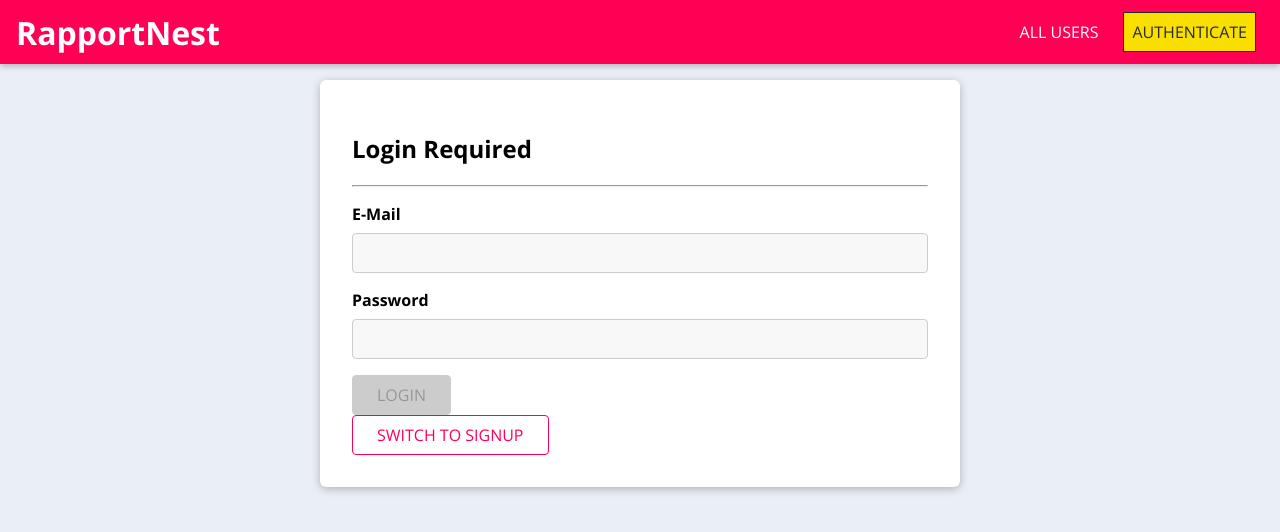
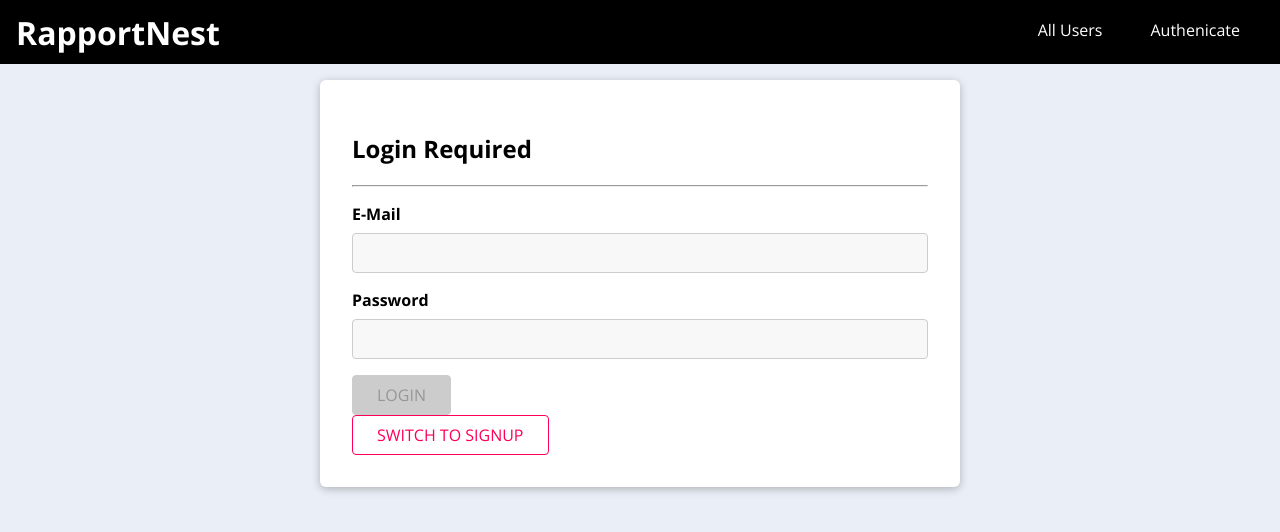
Before and after one commit to sarathk73/RapportNest, a React (Create React App) app in the folder frontend/: page /auth in a window 1280 px wide. Shown: the top 532 px of the page. Built offline with nearby package versions, Linux system fonts and the light colour scheme.

Commit message:
feat: Enhance UI with side drawer, navigation bar, and button styling

```diff
--- a/frontend/src/shared/components/Navigation/MainHeader.css
+++ b/frontend/src/shared/components/Navigation/MainHeader.css
@@ -6,8 +6,7 @@
   position: fixed;
   top: 0;
   left: 0;
-    background: #ff0055;
-    box-shadow: 0 2px 6px rgba(0, 0, 0, 0.26);
+  background: #000;
   padding: 0 1rem;
   z-index: 5;
 }
--- a/frontend/src/shared/components/Navigation/MainNavigation.css
+++ b/frontend/src/shared/components/Navigation/MainNavigation.css
@@ -1,24 +1,65 @@
-.main-navigation__menu-btn {
-    width: 3rem;
-    height: 3rem;
-    background: transparent;
-    border: none;
-    display: flex;
-    flex-direction: column;
-    justify-content: space-around;
-    margin-right: 2rem;
-    cursor: pointer;
+.menu-btn__checkbox {
+  display: none;
 }
 
-  .main-navigation__menu-btn span {
-    display: block;
-    width: 3rem;
-    height: 2.5px;
-    background: white;
+.menu-btn {
+  position: absolute;
+  z-index: 2;
+  right: 20px;
+  top: 20px;
+  height: 50px;
+  width: 50px;
+  text-align: center;
+  line-height: 50px;
+  border-radius: 50%;
+  cursor: pointer;
+  transition: all 0.3s ease-in-out;
+}
+
+.menu-btn span,
+.menu-btn:before,
+.menu-btn:after {
+  content: "";
+  position: absolute;
+  top: calc(50% - 1px);
+  left: 30%;
+  width: 40%;
+  border-bottom: 2px solid #fff;
+  transition: transform 0.6s cubic-bezier(0.215, 0.61, 0.355, 1);
+}
+
+.menu-btn:before {
+  transform: translateY(-8px);
+}
+
+.menu-btn:after {
+  transform: translateY(8px);
+}
+
+#active:checked + .menu-btn span {
+  transform: scaleX(0);
+}
+
+#active:checked + .menu-btn:before {
+  transform: rotate(45deg);
+}
+
+#active:checked + .menu-btn:after {
+  transform: rotate(-45deg);
+}
+
+.close {
+  z-index: 1;
+  width: 100%;
+  height: 100%;
+  pointer-events: none;
+  transition: background 0.6s;
 }
 
 .main-navigation__title {
   color: white;
+  margin: 0 auto;
+  text-align: center;
 }
 
 .main-navigation__title a {
@@ -35,11 +76,16 @@
 }
 
 @media (min-width: 768px) {
-    .main-navigation__menu-btn {
+  .menu-btn {
     display: none;
   }
 
   .main-navigation__header-nav {
-      display: block;
+    display: flex;
+  }
+
+  .main-navigation__title {
+    margin-left: 0;
+    text-align: left;
   }
 }
--- a/frontend/src/shared/components/Navigation/MainNavigation.js
+++ b/frontend/src/shared/components/Navigation/MainNavigation.js
@@ -10,31 +10,26 @@ import './MainNavigation.css';
 const MainNavigation = props => {
   const [drawerIsOpen, setDrawerIsOpen] = useState(false);
 
-  const openDrawerHandler = () => {
-    setDrawerIsOpen(true);
-  };
-
   const closeDrawerHandler = () => {
     setDrawerIsOpen(false);
   };
-
 
   return (
     <React.Fragment>
       {drawerIsOpen && <Backdrop onClick={closeDrawerHandler} />}
       <SideDrawer show={drawerIsOpen} onClick={closeDrawerHandler}>
-        <nav className="main-navigation__drawer-nav">
-          <NavLinks />
-        </nav>
+        <NavLinks />
       </SideDrawer>
 
-
       <MainHeader>
-        <button className="main-navigation__menu-btn" onClick={openDrawerHandler}>
-          <span />
-          <span />
-          <span />
-        </button>
+        <input
+          type="checkbox"
+          id="active"
+          className="menu-btn__checkbox"
+          checked={drawerIsOpen}
+          onChange={() => setDrawerIsOpen(!drawerIsOpen)}
+        />
+        <label htmlFor="active" className="menu-btn"><span /></label>
         <h1 className="main-navigation__title">
           <Link to="/">RapportNest</Link>
         </h1>
--- a/frontend/src/shared/components/Navigation/NavLinks.css
+++ b/frontend/src/shared/components/Navigation/NavLinks.css
@@ -14,38 +14,48 @@
   margin: 1rem;
 }
 
-  .nav-links a {
-    border: 1px solid transparent;
-    color: #292929;
+.nav-links a,
+.nav-links button {
   text-decoration: none;
-    padding: 0.5rem;
+  font-size: 1.5rem;
+  color: white;
+  padding: 0.5rem 1rem;
+  border-radius: 50px;
+  transition: background-color 0.3s, color 0.3s;
+  position: relative;
+  overflow: hidden;
+  display: inline-block;
+}
+
+.nav-links a:after,
+.nav-links button:after {
+  content: "";
+  position: absolute;
+  top: 0;
+  left: 0;
+  width: 100%;
+  height: 100%;
+  background: white;
+  z-index: -1;
+  border-radius: 50px;
+  transform: scaleY(0);
+  transition: transform 0.3s;
+}
+
+.nav-links a:hover:after,
+.nav-links button:hover:after {
+  transform: scaleY(1);
 }
 
 .nav-links a:hover,
-  .nav-links a:active,
-  .nav-links a.active {
-    background: #f8df00;
-    border-color: #292929;
-    color: #292929;
+.nav-links button:hover {
+  color: black;
 }
 
 .nav-links button {
+  background-color: transparent;
+  border: none;
   cursor: pointer;
-    border: 1px solid #292929;
-    color: #292929;
-    background: transparent;
-    padding: 0.5rem;
-    font: inherit;
-  }
-
-  .nav-links button:focus {
-    outline: none;
-  }
-
-  .nav-links button:hover,
-  .nav-links button:active {
-    background: #292929;
-    color: white;
 }
 
 @media (min-width: 768px) {
@@ -57,20 +67,9 @@
     margin: 0 0.5rem;
   }
 
-    .nav-links a {
+  .nav-links a,
+  .nav-links button {
     color: white;
-      text-decoration: none;
-    }
-
-    .nav-links button {
-      border: 1px solid white;
-      color: white;
-      background: transparent;
-    }
-
-    .nav-links button:hover,
-    .nav-links button:active {
-      background: #f8df00;
-      color: #292929;
+    font-size: 1rem;
   }
 }
--- a/frontend/src/shared/components/Navigation/NavLinks.js
+++ b/frontend/src/shared/components/Navigation/NavLinks.js
@@ -1,37 +1,39 @@
-import React, { useContext }  from 'react';
+import React, { useContext } from 'react';
 import { NavLink } from 'react-router-dom';
 
 import { AuthContext } from '../../context/auth-context';
 import './NavLinks.css';
 
-const NavLinks = props => {
+const NavLinks = (props) => {
   const auth = useContext(AuthContext);
 
-  return <ul className="nav-links">
+  return (
+    <ul className="nav-links">
       <li>
-      <NavLink to="/" exact>ALL USERS</NavLink>
+        <NavLink to="/" exact>All Users</NavLink>
       </li>
       {auth.isLoggedIn && (
         <li>
-        <NavLink to={`/${auth.userId}/contacts`}>MY CONTACTS</NavLink>
+          <NavLink to={`/${auth.userId}/contacts`}>My Contacts</NavLink>
         </li>
       )}
       {auth.isLoggedIn && (
         <li>
-        <NavLink to="/contacts/new">ADD CONTACT</NavLink>
+          <NavLink to="/contacts/new">Add Contact</NavLink>
         </li>
       )}
       {!auth.isLoggedIn && (
         <li>
-        <NavLink to="/auth">AUTHENTICATE</NavLink>
+          <NavLink to="/auth">Authenicate</NavLink>
         </li>
       )}
       {auth.isLoggedIn && (
         <li>
-          <button onClick={auth.logout}>LOGOUT</button>
+          <button onClick={auth.logout}>Logout</button>
         </li>
       )}
     </ul>
+  );
 };
 
 export default NavLinks;
--- a/frontend/src/shared/components/Navigation/SideDrawer.css
+++ b/frontend/src/shared/components/Navigation/SideDrawer.css
@@ -5,6 +5,42 @@
   z-index: 100;
   height: 100vh;
   width: 70%;
-    background: white;
+  background: black;
   box-shadow: 0 2px 8px rgba(0, 0, 0, 0.26);
+  display: flex;
+  flex-direction: column;
+  justify-content: center;
+  align-items: center;
 }
+
+.side-drawer__nav {
+  width: 100%;
+}
+
+.slide-in-left-enter {
+  opacity: 0;
+  transform: translateX(-100%);
+}
+
+.slide-in-left-enter-active {
+  opacity: 1;
+  transform: translateX(0);
+  transition: all 200ms;
+}
+
+.slide-in-left-exit {
+  opacity: 1;
+  transform: translateX(0);
+}
+
+.slide-in-left-exit-active {
+  opacity: 0;
+  transform: translateX(-100%);
+  transition: all 200ms;
+}
+
+@media (min-width: 768px) {
+  .side-drawer {
+    display: none;
+  }
+}
--- a/frontend/src/shared/components/Navigation/SideDrawer.js
+++ b/frontend/src/shared/components/Navigation/SideDrawer.js
@@ -13,7 +13,9 @@ const SideDrawer = props => {
       mountOnEnter
       unmountOnExit
     >
-      <aside className="side-drawer" onClick={props.onClick}>{props.children}</aside>
+      <aside className="side-drawer" onClick={props.onClick}>
+        <nav className="side-drawer__nav">{props.children}</nav>
+      </aside>
     </CSSTransition>
   );
 
```
Also changed, not shown: frontend/src/shared/components/Navigation/MainHeader.js (+5 -2 lines). Lines whose indentation alone changed are shown as unchanged.
